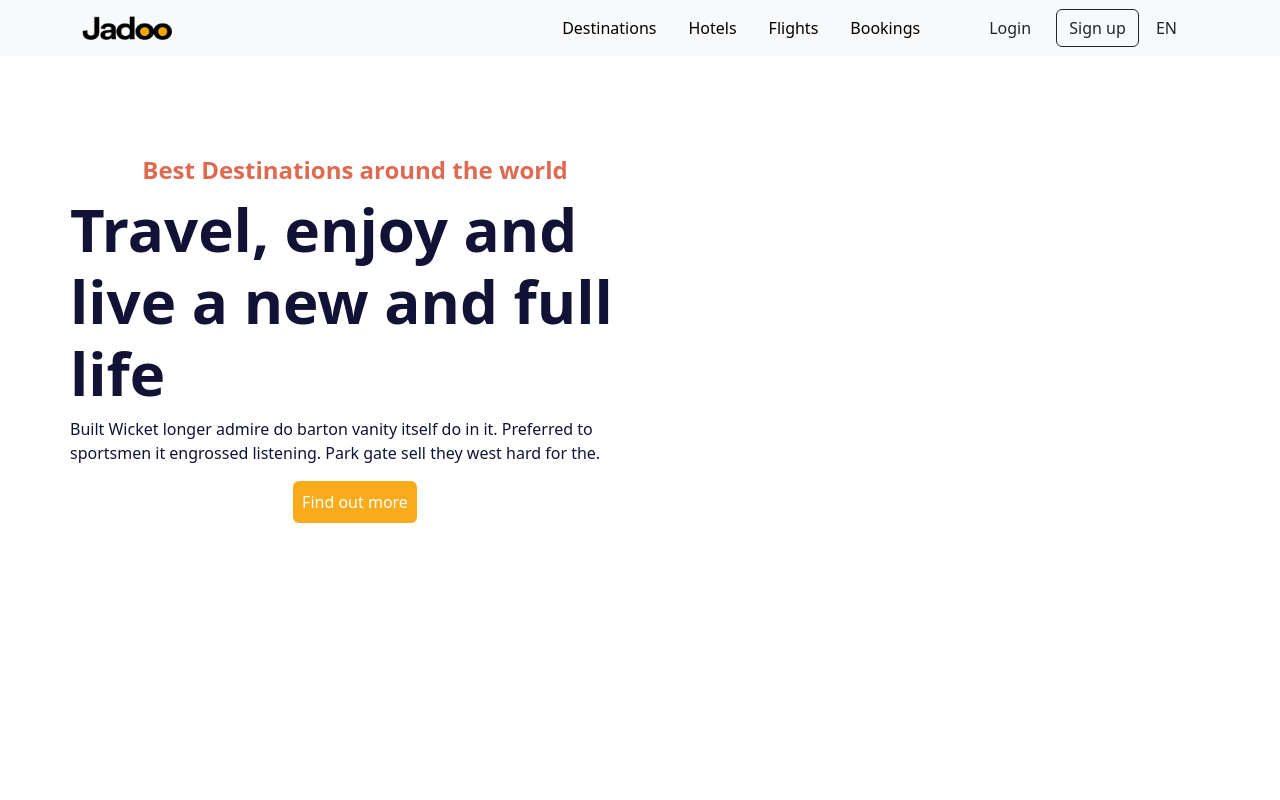
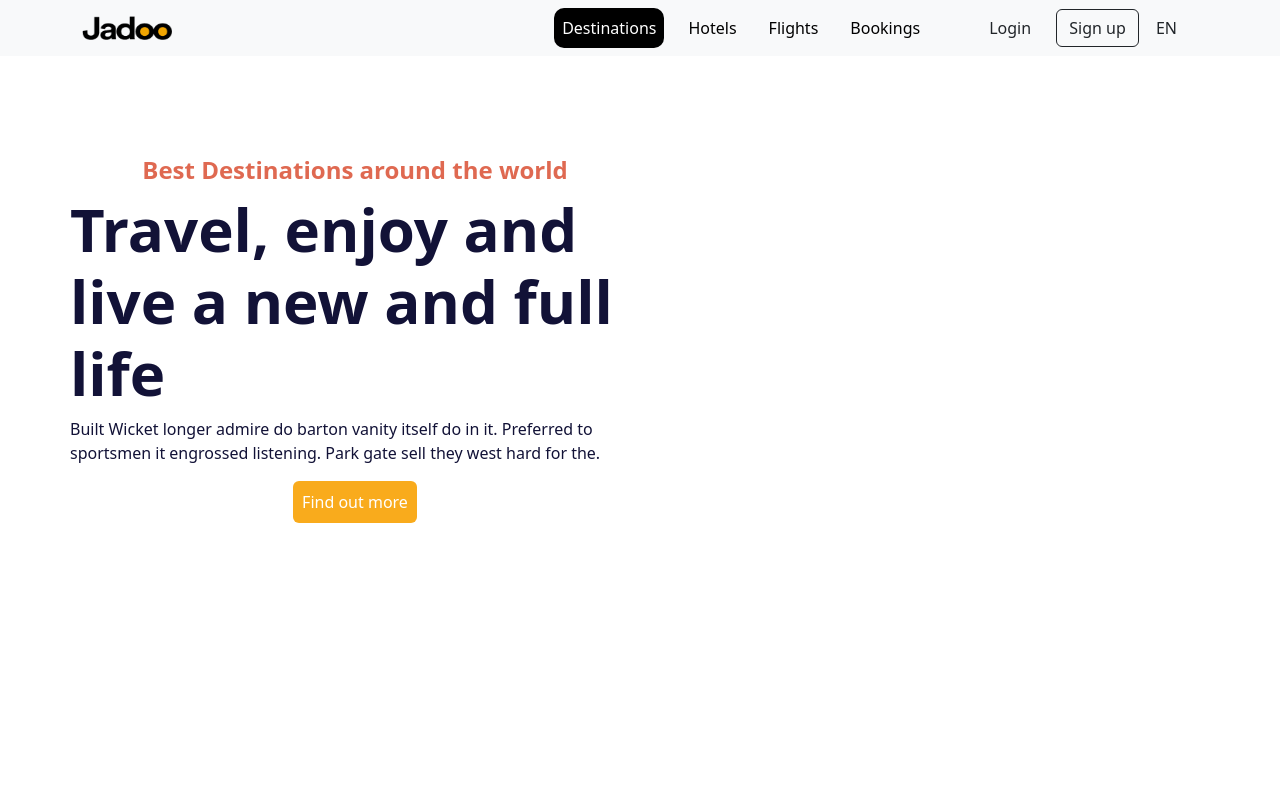
Before and after one commit to iamfaizan-1/figma-landing-page, a plain HTML site: page index.html in a window 1280 px wide. In both pictures the pointer is over the link "Destinations". Shown: the top 800 px of the page. Drawn offline with Linux system fonts and the light colour scheme.

Commit message:
modified

```diff
--- a/style.css
+++ b/style.css
@@ -223,6 +223,17 @@ margin-bottom: 100px;
     color: white;
 }
 
+.nav-link:hover{
+
+    background-color: black;
+    color: white !important;
+    border-radius: 10px;
+
+}
+.nav-link{
+    border-radius: 10px;
+}
+
 
 
 
```
